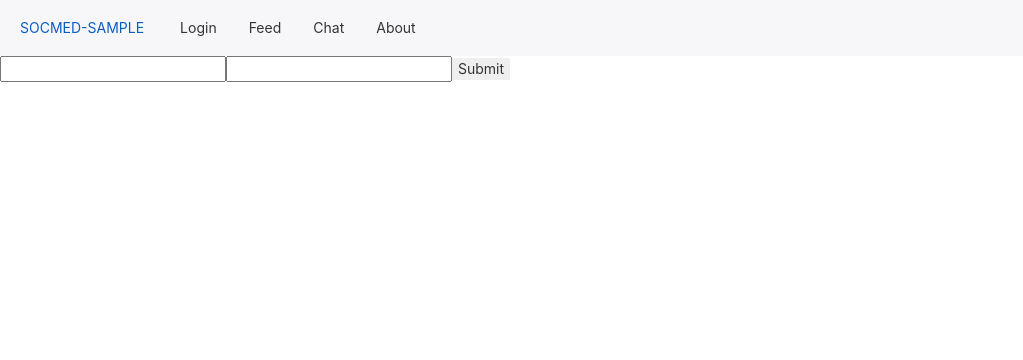
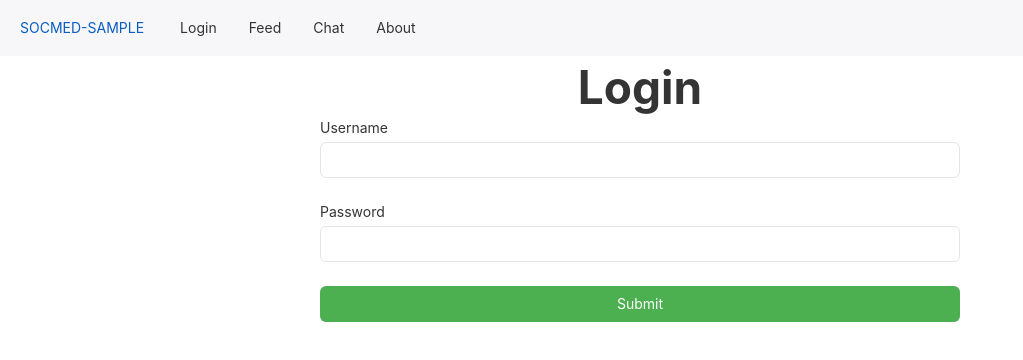
Before and after one commit to lyingtakemura/socmed-sample, a React (Create React App) app in the folder frontend/: page /login in a window 1280 px wide. Shown: the top 360 px of the page, without its empty margins (0-1023 px from the left). Built offline with nearby package versions, Linux system fonts and the light colour scheme; no server answers.

Commit message:
Use rsuite components for login page

```diff
--- a/frontend/src/pages/LoginPage.jsx
+++ b/frontend/src/pages/LoginPage.jsx
@@ -2,6 +2,7 @@ import React, { useState } from "react";
 import axios from "axios";
 import { useDispatch } from 'react-redux'
 import { login } from '../redux/usersSlice'
+import { Form, ButtonToolbar, Button, FlexboxGrid } from 'rsuite';
 
 
 const LoginPage = () => {
@@ -9,9 +10,7 @@ const LoginPage = () => {
   const [password, setPassword] = useState("");
   const dispatch = useDispatch();
 
-  const handleSubmit = (event) => {
-      event.preventDefault();
-
+  const handleSubmit = () => {
       axios.post('http://127.0.0.1:8000/auth/token/login/',
       {
         "username": username,
@@ -29,10 +28,7 @@ const LoginPage = () => {
         }
       })
       .then((response) => {
-        details =  response.data
-
-        console.log(details)
-
+        details = response.data
         const currentUser = {
           id: details.id,
           token: token,
@@ -40,7 +36,8 @@ const LoginPage = () => {
           email: details.email,
         }
         dispatch(login(currentUser))
-
+        setUsername('')
+        setPassword('')
       })
     })
     .catch((error) => {
@@ -50,11 +47,26 @@ const LoginPage = () => {
 
   return (
     <>
-    <form onSubmit={event => { handleSubmit(event) }}>
-      <input type="text" name="username" value={username} onChange={event => setUsername(event.target.value)} />
-      <input type="password" name="password" value={password} onChange={event => setPassword(event.target.value)} />
-      <input type="submit" value="Submit" />
-    </form>
+      <h1 style={{textAlign: "center"}}>Login</h1>
+      <FlexboxGrid justify="center">
+        <FlexboxGrid.Item colspan={12}>
+          <Form onSubmit={handleSubmit} fluid >
+            <Form.Group controlId="username">
+              <Form.ControlLabel>Username</Form.ControlLabel>
+              <Form.Control name="name" value={username} onChange={event => setUsername(event)} required />
+            </Form.Group>
+            <Form.Group controlId="password">
+              <Form.ControlLabel>Password</Form.ControlLabel>
+              <Form.Control name="password" value={password} type="password" autoComplete="off" onChange={event => setPassword(event)} required />
+            </Form.Group>
+            <Form.Group>
+              <ButtonToolbar>
+                <Button appearance="primary" color="green" type="submit" block>Submit</Button>
+              </ButtonToolbar>
+            </Form.Group>
+          </Form>
+        </FlexboxGrid.Item>
+      </FlexboxGrid>
     </>
   )
 }
```
